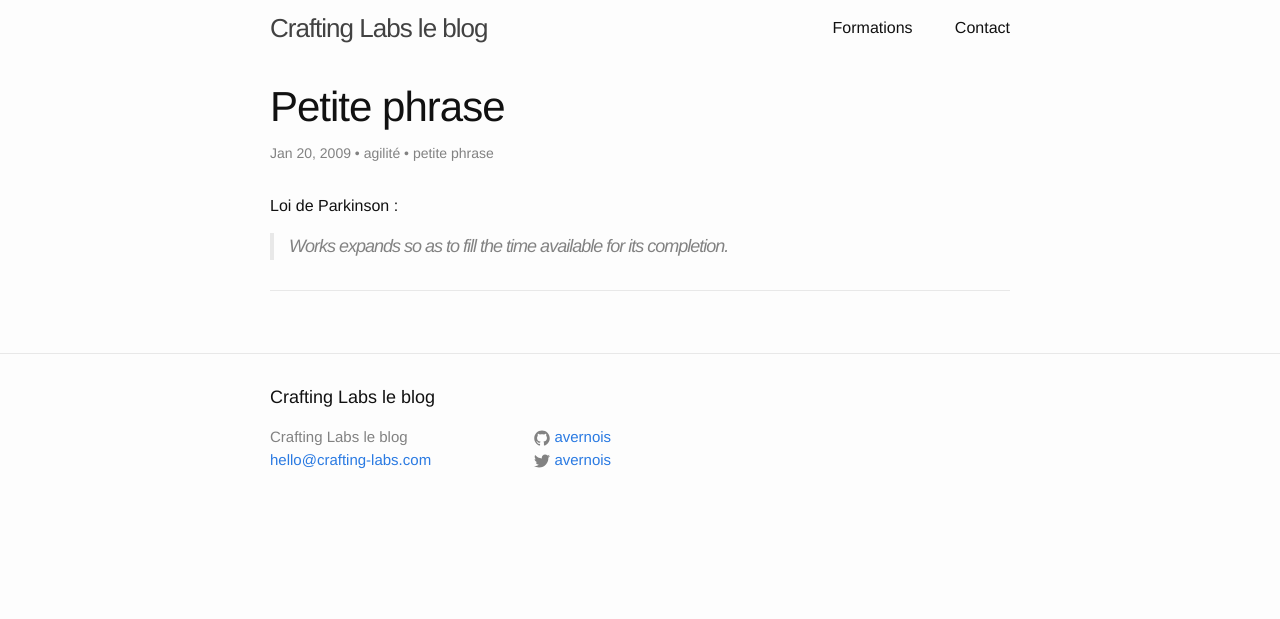
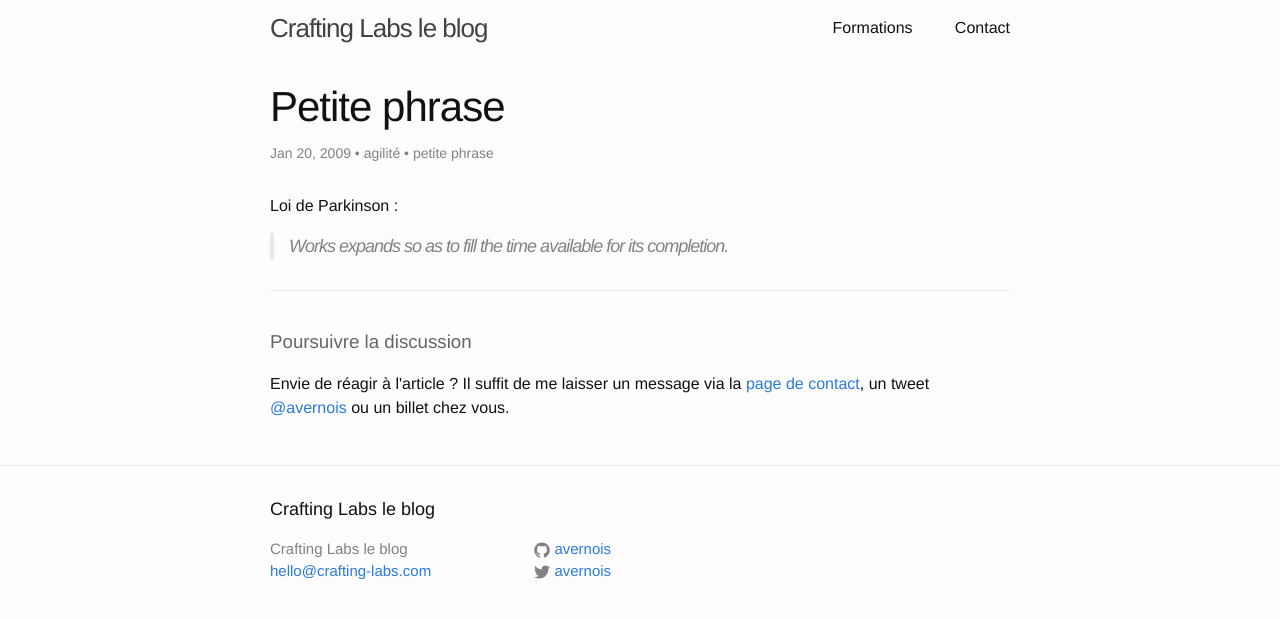
Before and after one commit to guillaumevincent/blog.crafting-labs.fr, a Jekyll site: the page built from _posts/2009-01-20-petite-phrase.md, in a window 1280 px wide. Shown: the top 619 px of the page. Built offline with Jekyll 4.4.1, drawn with Linux system fonts in a browser that asks for light colours.

Commit message:
fix link and css for comments on posts

```diff
--- a/_layouts/post.html
+++ b/_layouts/post.html
@@ -13,4 +13,11 @@ layout: default
     {{ content }}
   </article>
 
+
 </div>
+<div class="comments">
+  <h3>Poursuivre la discussion</h3>
+  <p>
+     Envie de réagir à l'article ? Il suffit de me laisser un message via la <a href="/contact/"> page de contact</a>, un tweet <a href="https://twitter.com/avernois">@avernois</a> ou un billet chez vous.
+ </p>
+</div>
--- a/css/blog.css
+++ b/css/blog.css
@@ -42,3 +42,8 @@ fieldset {
 	border-radius: 3px;
 
 }
+
+.comments h3 {
+	margin-top: 2em;
+	color: #666;
+}
```
